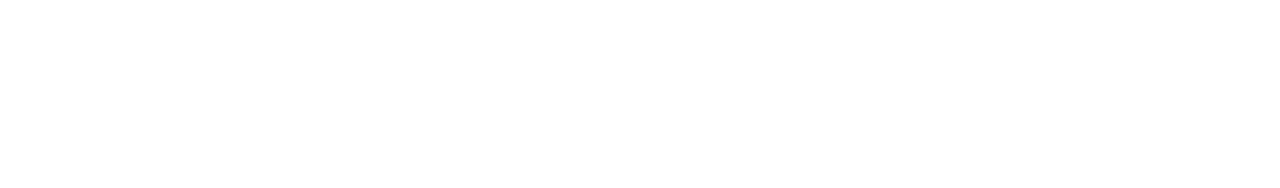
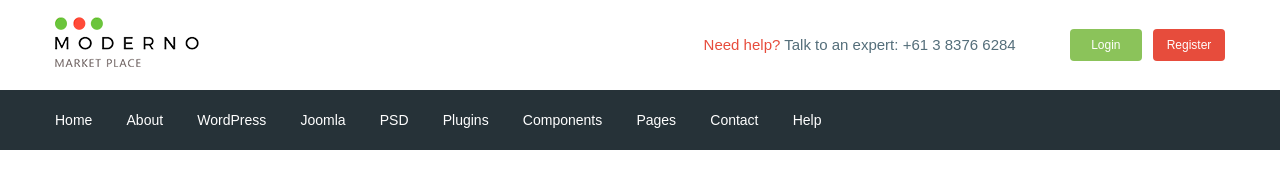
Before and after one commit to StormC4t/moderno, a website: page app/index.html in a window 1280 px wide. Drawn offline with nearby package versions, Linux system fonts and the light colour scheme; files that its build step writes are made by us from their sources.

Commit message:
added header

```diff
--- a/app/index.html
+++ b/app/index.html
@@ -1,16 +1,110 @@
 <!DOCTYPE html>
 <html lang="en">
+
 <head>
   <meta charset="UTF-8">
   <meta name="viewport" content="width=device-width, initial-scale=1.0">
   <meta http-equiv="X-UA-Compatible" content="ie=edge">
+  <title>Document</title>
+  <link href="https://fonts.googleapis.com/css?family=Roboto:500,700&display=swap" rel="stylesheet">
   <link rel="stylesheet" href="css/libs.min.css">
   <link rel="stylesheet" href="css/style.min.css">
-  <title>Document</title>
 </head>
+
 <body>
-    <script src="https://ajax.googleapis.com/ajax/libs/jquery/3.4.1/jquery.min.js"></script>
-    <script crs="js/libs.min.js"></script>
+  <header class="header">
+    <div class="header__top">
+      <div class="container">
+        <div class="header__top-inner">
+          <div class="header__logo">
+            <a href="#">
+              <img src="img/logo.png" alt="">
+            </a>
+          </div>
+          <div class="header__text">
+            <a href="#">
+              <span>Need help?</span>
+            </a>
+            Talk to an expert:
+            <a class="header__phone" href="tel:+61383766284">+61 3 8376 6284</a>
+          </div>
+          <div class="header__box">
+            <a class="basket" href="#"></a>
+            <a class="header__btn header__btn-login" href="">Login</a>
+            <a class="header__btn header__btn-register" href="">Register</a>
+          </div>
+        </div>
+      </div>
+    </div>
+    <div class="header__menu">
+      <div class="container">
+        <nav class="menu">
+          <ul class="menu__list">
+            <li>
+
+              <a href="#">
+                Home
+              </a>
+            </li>
+            <li>
+              <a href="#">
+                About
+              </a>
+            </li>
+            <li>
+              <a href="#">
+                WordPress
+              </a>
+            </li>
+            <li>
+              <a href="#">
+                Joomla
+              </a>
+            </li>
+            <li>
+              <a href="#">
+                PSD
+              </a>
+            </li>
+            <li>
+              <a href="#">
+                Plugins
+              </a>
+            </li>
+            <li>
+              <a href="#">
+                Components
+              </a>
+            </li>
+            <li>
+              <a href="#">
+                Pages
+              </a>
+            </li>
+            <li>
+              <a href="#">
+                Contact
+              </a>
+            </li>
+            <li>
+              <a href="#">
+                Help
+              </a>
+            </li>
+          </ul>
+        </nav>
+      </div>
+    </div>
+
+  </header>
+
+
+
+
+
+  <script src="https://ajax.googleapis.com/ajax/libs/jquery/3.4.1/jquery.min.js"></script>
+  <script crs="js/libs.min.js"></script>
   <script crs="js/main.min.js"></script>
 </body>
+
 </html>
--- /dev/null
+++ b/app/scss/_fonts.scss
@@ -0,0 +1,7 @@
+@font-face {
+  font-family: 'Roboto-Regular', sans-serif;
+  src: url('../fonts/Roboto-Regular.woff2') format('woff2'),
+       url('../fonts/Roboto-Regular.woff') format('woff');
+  font-display: swap;
+
+}
--- /dev/null
+++ b/app/scss/_global.scss
@@ -0,0 +1,34 @@
+html{
+  box-sizing: border-box;
+}
+*,
+*::before,
+*::after{
+  box-sizing: inherit;
+}
+
+a{
+  display: inline-block;
+  text-decoration: none;
+  color: $text;
+}
+
+ul,
+li{
+  margin: 0;
+  padding: 0;
+  list-style: none;
+}
+
+body{
+  font-family: 'Roboto-Regular', sans-serif;
+  font-weight: 400;
+  font-size: 15px;
+  line-height: 24px;
+  color: $text;
+}
+.container{
+  max-width: 1200px;
+  margin: 0 auto;
+  padding: 0 15px;
+}
--- /dev/null
+++ b/app/scss/_vars.scss
@@ -0,0 +1,4 @@
+$text: #546e7a;
+$red: #e74c3c;
+$green: #8bc35a;
+$bg: #263238;
--- a/app/scss/style.scss
+++ b/app/scss/style.scss
@@ -1,19 +1,53 @@
-html{
-  box-sizing: border-box;
+@import 'vars';
+@import 'global';
+@import 'fonts';
+
+.header__top-inner{
+  display: flex;
+  justify-content: space-between;
+  height: 90px;
+  align-items: center;
 }
-*,
-*::before,
-*::after{
-  box-sizing: inherit;
+.header__text{
+  margin-left: auto;
+  margin-right: 50px;
+  span{
+    color: $red;
+  }
 }
 
-.test{
-  margin: 0;
-  padding: 0;
+.header__btn{
+  padding: 4px;
+  width: 72px;
+  border-radius: 4px;
   text-align: center;
+  color: #fff;
+  font-size: 12px;
 }
-
-.box{
+.header__btn-login{
+  background-color: $green;
+}
+.header__btn-register{
+  background-color: $red;
+  margin-left: 7px;
+}
+.header__menu{
+  background-color: $bg;
+}
+.menu{
   display: flex;
-
+  align-items: center;
+  height: 60px;
 }
+.menu__list{
+  li{
+    display: inline-block;
+    & + li{
+      margin-left: 30px;
+    }
+  }
+  a{
+    color: #fff;
+    font-size: 14px;
+  }
+}
```
Also changed, not shown: gulpfile.js (+4 -4 lines), app/fonts/Roboto-Regular.woff (added), app/fonts/Roboto-Regular.woff2 (added), app/img/logo.png (added).
